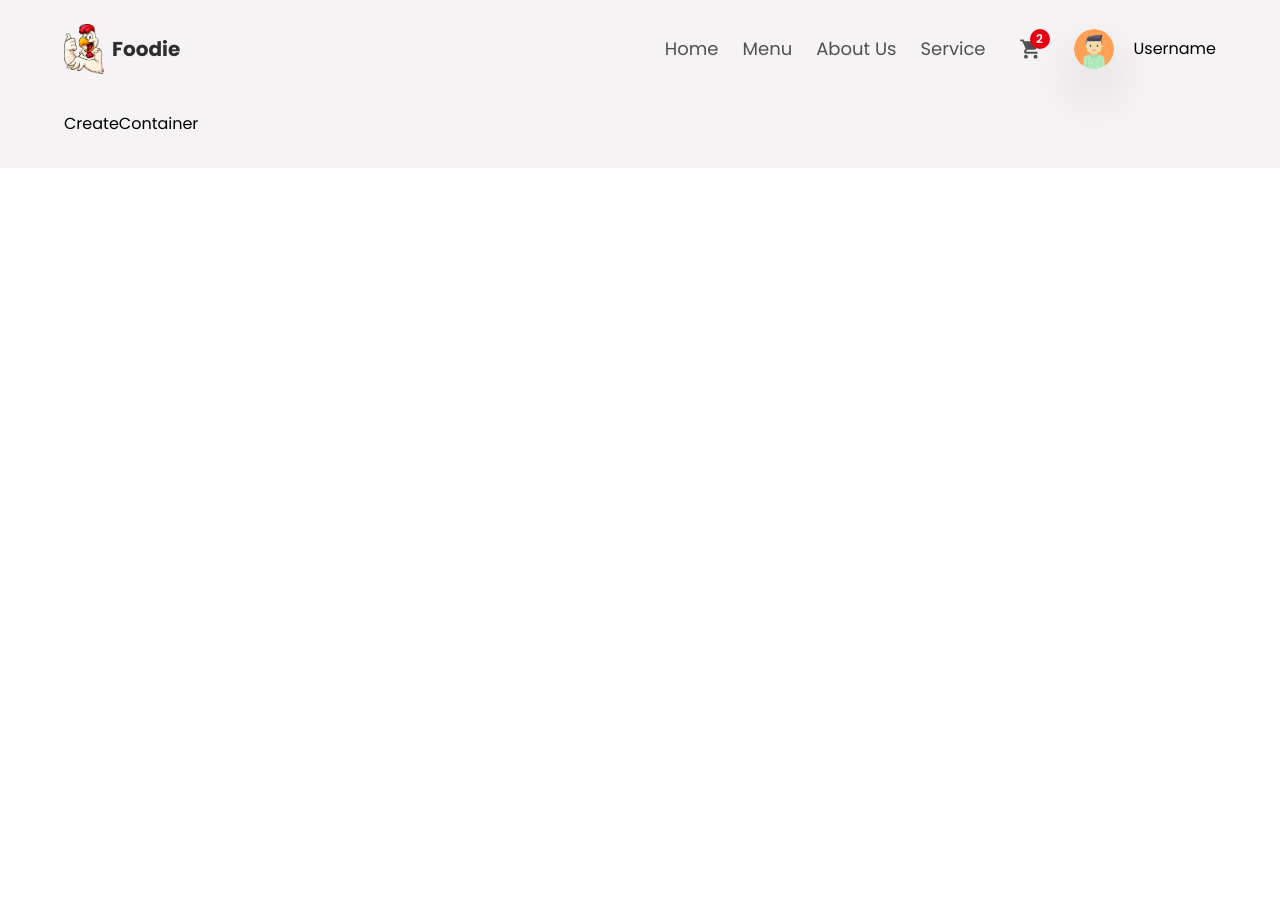
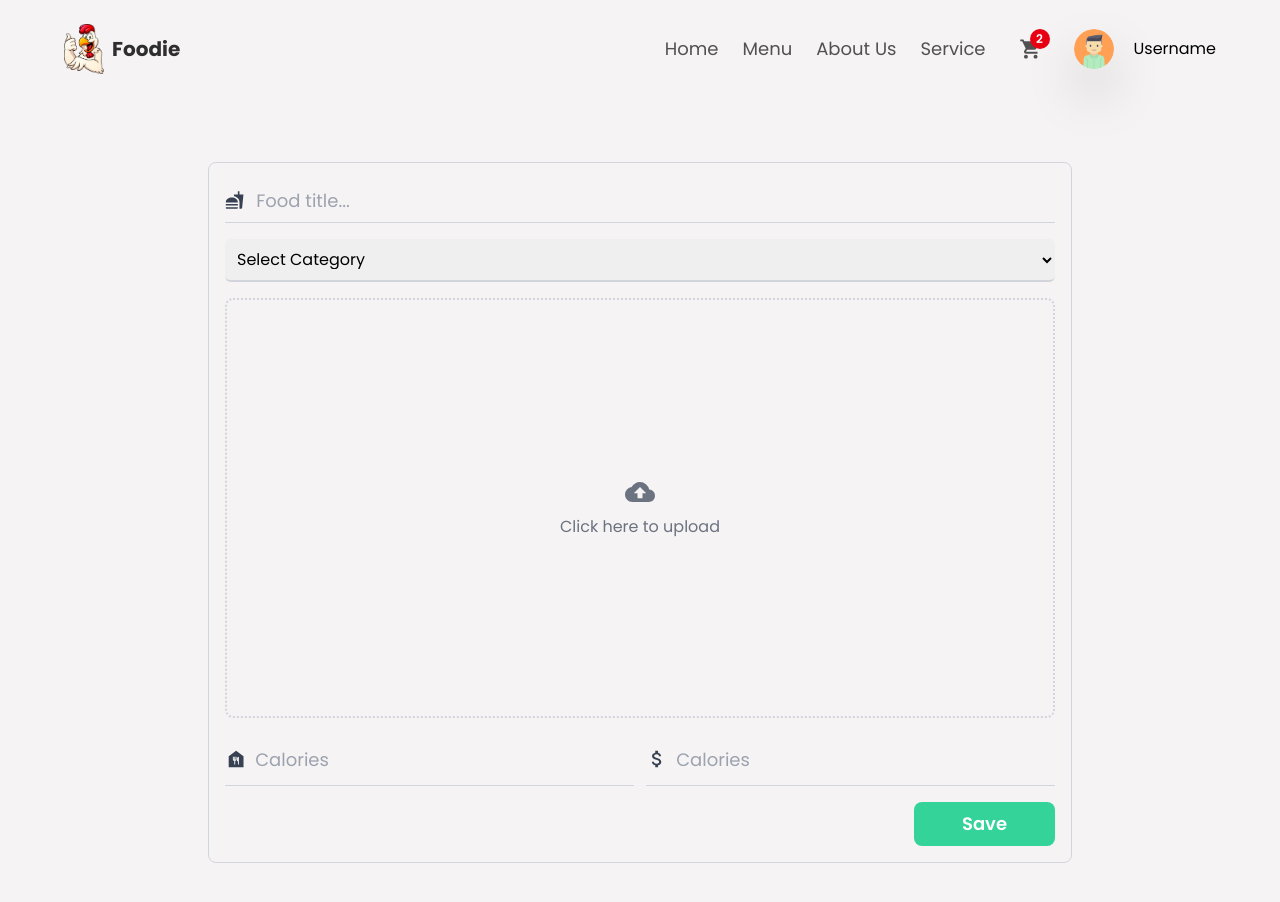
Before and after one commit to iamclement1/Foodie, a React (Vite) app: page /createItem in a window 1280 px wide. Shown: the top 902 px of the page. Before the commit the page ends 800 px from the top, so only its background shows below. Built offline with nearby package versions, Linux system fonts and the light colour scheme.

Commit message:
'feats:' create items form

```diff
--- a/src/components/CreateContainer.jsx
+++ b/src/components/CreateContainer.jsx
@@ -1,8 +1,177 @@
-import React from 'react'
+import { motion } from 'framer-motion'
+import { useState } from 'react';
+import {
+    MdFastfood,
+    MdCloudUpload,
+    MdDelete,
+    MdFoodBank,
+    MdAttachMoney
+} from 'react-icons/md'
+import { categoryData } from '../utils/CategoryData';
+import Loader from './Loader';
 
 const CreateContainer = () => {
+
+
+    //state management
+    const [title, setTitle] = useState("");
+    const [calories, setCalories] = useState("");
+    const [price, setPrice] = useState("");
+    const [category, setCategory] = useState(null);
+    const [imageAsset, setImageAsset] = useState(null);
+    const [fields, setFields] = useState(false);
+    const [alertStatus, setAlertStatus] = useState("danger");
+    const [msg, setMsg] = useState(null);
+    const [isLoading, setIsLoading] = useState(false);
+    // const [{ foodItems }, dispatch] = useStateValue();
+
+    // callback function
+    const uploadImage = () => {
+
+    }
+
+    //delete image
+
+    const deleteImage = () => {
+    };
+
+    //save details function
+    const saveDetails = () => { };
+
     return (
-        <div>CreateContainer</div>
+        <div className='w-full min-h-screen flex items-center justify-center' >
+            <div className='w-[90%] md:w-[75%] border border-gray-300 rounded-lg p-4
+            flex flex-col items-center justify-center gap-4'>
+                {
+                    fields && (
+                        <motion.p
+                            initial={{ opacity: 0 }}
+                            animate={{ opacity: 1 }}
+                            exit={{ opacity: 0 }}
+                            className={`w-full p-2 rounded-lg text-center text-lg font-semibold ${alertStatus === "danger" ? 'bg-red-400 text-red-800' : 'bg-emerald-400 text-emerald-800'}`}>
+                            something wrong
+                        </motion.p>
+                    )
+                }
+
+                <div className='w-full py-2 border-b border-gray-300 flex items-center
+                gap-3'>
+                    <MdFastfood className="text-xl text-gray-700 " />
+                    <input
+                        type="text"
+                        name="" id=""
+                        value={title}
+                        placeholder='Food title...'
+                        required
+                        onChange={(e) => setTitle(e.target.value)}
+                        className=' w-full h-full text-lg bg-transparent outline-none border-none
+                        placeholder:text-gray-400 text-textColor ' />
+                </div>
+
+                {/* select category division */}
+                <div className="w-full  ">
+                    <select name="" id=""
+                        onChange={(e) => setCategory(e.target.value)}
+                        className='outline-none w-full text-base border-b-2 border-gray-300 p-2 rounded-md cursor-pointer'>
+                        <option value="other" className='bg-white'>
+                            Select Category
+                        </option>
+                        {
+                            categoryData && categoryData.map((item) => (
+                                <option key={item.id}
+                                    className='text-base border-0 outline-none capitalize bg-white text-textColor '
+                                    value={item.url} >
+                                    {item.name}
+                                </option>
+                            ))
+                        }
+                    </select>
+                </div>
+
+                {/* image upload */}
+                <div className="group flex justify-center items-center flex-col border-2
+                border-dotted border-gray-300 w-full h-225 md:h-420 cursor-pointer rounded-lg ">
+                    {/* if loading is tru show loader else show the react fragment */}
+                    {
+                        isLoading ? <Loader /> : (
+                            <>
+                                {/* if imageAsset is null do this otherwise do this */}
+                                {
+                                    !imageAsset ? (
+                                        <>
+                                            <label className="w-full h-full flex flex-col items-center justify-center cursor-pointer">
+                                                <div className="w-full h-full flex flex-col items-center justify-center gap-2">
+                                                    <MdCloudUpload className="text-gray-500 text-3xl hover:text-gray-700" />
+                                                    <p className="text-gray-500 hover:text-gray-700">
+                                                        Click here to upload
+                                                    </p>
+                                                </div>
+                                                <input
+                                                    type="file"
+                                                    name="uploadimage"
+                                                    accept="image/*"
+                                                    onChange={uploadImage}
+                                                    className="w-0 h-0"
+                                                />
+                                            </label>
+                                        </>
+                                    ) :
+                                        (
+                                            <>
+                                                <div className='relative h-full '>
+                                                    {/* would display if an image is already available */}
+                                                    <img src={imageAsset} alt="uploaded image" className='w-full h-full object-cover' />
+                                                    <button type='button'
+                                                        className='absolute bottom-3 right-3 p-3 rounded-full bg-red-500
+                                    text-xl cursor-pointer outline-none
+                                    hover:shadow-md duration-500 transition-all ease-in-out'
+                                                        onClick={deleteImage}>
+                                                        <MdDelete className='text-white' />
+                                                    </button>
+                                                </div>
+                                            </>
+                                        )}
+                            </>
+                        )}
+                </div>
+
+                {/* //product calories */}
+                <div className='w-full flex flex-col md:flex-row items-center gap-3'>
+                    <div className='w-full py-3 border-b border-gray-300 flex items-center gap-2'>
+                        <MdFoodBank className='text-gray-700 text-2xl' />
+                        <input type="text"
+                            placeholder='Calories'
+                            value={calories}
+                            onChange={(e) => setCalories(e.target.value)}
+                            required
+                            className=' w-full h-full text-lg bg-transparent outline-none border-none
+                            placeholder:text-gray-400 text-textColor ' />
+                    </div>
+
+                    {/* product price */}
+                    <div className='w-full py-3 border-b border-gray-300 flex items-center gap-2'>
+                        <MdAttachMoney className='text-gray-700 text-2xl' />
+                        <input type="text"
+                            placeholder='Calories'
+                            value={price}
+                            onChange={(e) => setPrice(e.target.value)}
+                            required
+                            className=' w-full h-full text-lg bg-transparent outline-none border-none
+                            placeholder:text-gray-400 text-textColor ' />
+                    </div>
+                </div>
+
+                {/* save items button/division */}
+                <div className='flex items-center w-full  '>
+                    <button type='button' className='ml-0 md:ml-auto w-full md:w-auto border-none
+                    outline-none bg-emerald-400 hover:bg-emerald-800 px-12 py-2 rounded-lg text-lg text-white
+                    font-semibold'
+                    onClick={ saveDetails }>
+                        Save
+                    </button>
+                </div>
+            </div>
+        </div>
     )
 }
 
```
